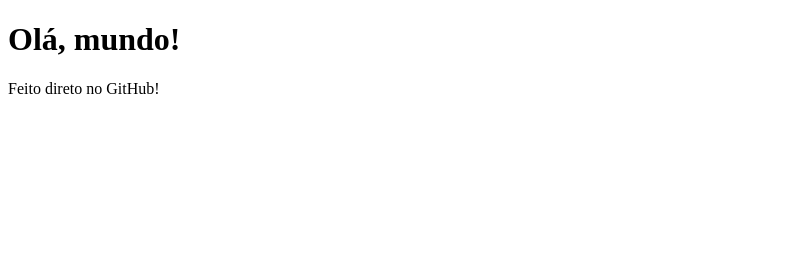
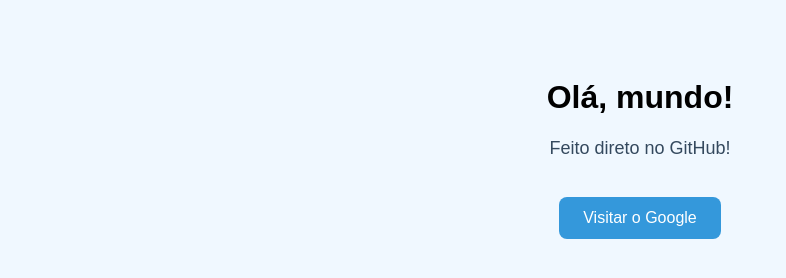
Before and after one commit to urlmuri/Teste-, a plain HTML site: page index.html in a window 1280 px wide. Shown: the whole page, without its empty margins (0-786 px from the left). Drawn offline with Linux system fonts and the light colour scheme.

Commit message:
Update index.html

```diff
--- a/index.html
+++ b/index.html
@@ -3,9 +3,44 @@
 <head>
   <meta charset="UTF-8">
   <title>Minha Primeira Página</title>
+  <style>
+    body {
+      background-color: #f0f8ff;
+      font-family: Arial, sans-serif;
+      text-align: center;
+      padding: 50px;
+    }
+
+    h1 {
+      color: #2c3e50:
+    }
+
+    p {
+      font-size: 18px;
+      color: #34495e;
+    }
+
+    a.botao {
+      display: inline-block;
+      margin-top: 20px;
+      padding: 12px 24px;
+      background-color: #3498db;
+      color: white;
+      text-decoration: none;
+      border-radius: 8px;
+      transition: background-color 0.3s;
+    }
+
+    a.botao:hover {
+      background-color: 2980b9;
+    }
+
+  </style>
 </head>
 <body>
   <h1>Olá, mundo!</h1>
   <p>Feito direto no GitHub!</p>
+
+  <a href="https://www.google.com" target="_blank" class=botao>Visitar o Google </a>
 </body>
 </html>
```
